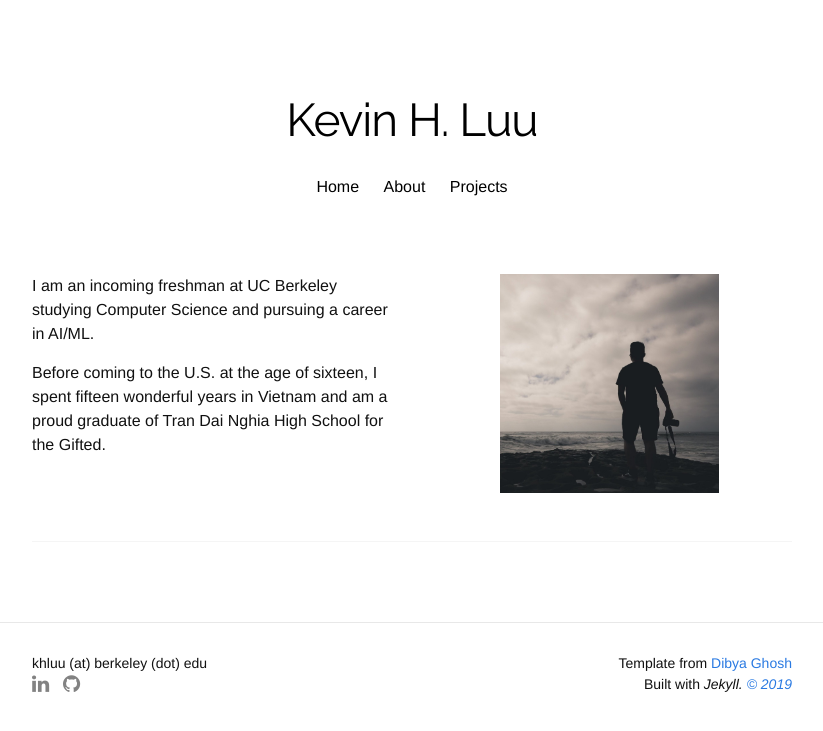
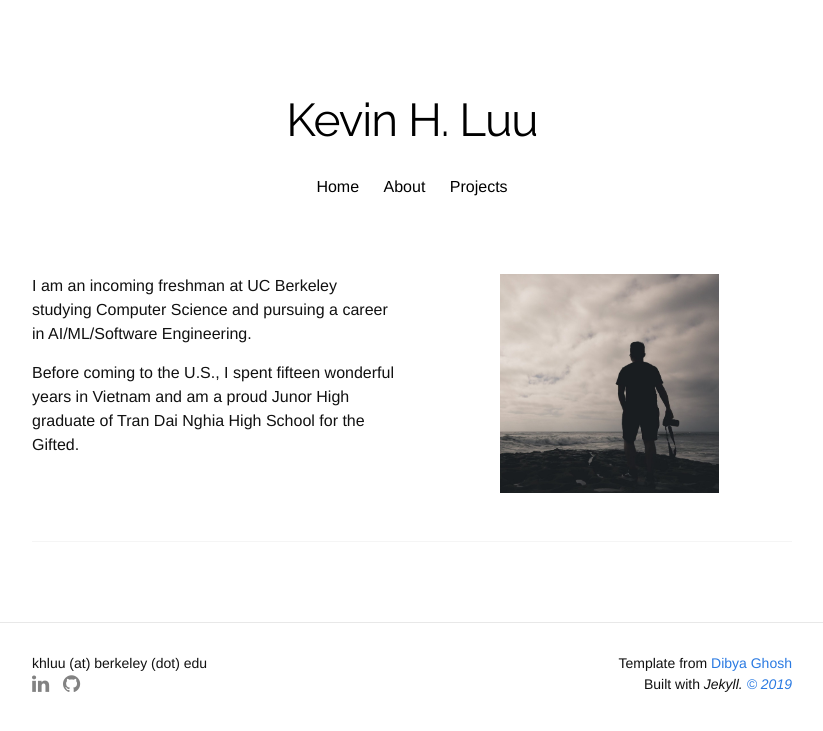
Before and after one commit to khluu/khluu.github.io, a Jekyll site: the page built from index.html, in a window 1280 px wide. Shown: the top 731 px of the page, without its empty margins (228-1051 px from the left). Built offline with Jekyll 4.4.1, drawn with Linux system fonts in a browser that asks for light colours; nearby versions of some CDN libraries; some web fonts are replaced.

Commit message:
update index

```diff
--- a/index.html
+++ b/index.html
@@ -10,9 +10,9 @@ title: "Kevin H. Luu"
     <div class="six columns">
       <!-- <h1 class="page-heading">Hi!</h1> -->
 
-<p> I am an incoming freshman at UC Berkeley studying Computer Science and pursuing a career in AI/ML.</p>
+<p> I am an incoming freshman at UC Berkeley studying Computer Science and pursuing a career in AI/ML/Software Engineering.</p>
 
-<p> Before coming to the U.S. at the age of sixteen, I spent fifteen wonderful years in Vietnam and am a proud graduate of Tran Dai Nghia High School for the Gifted.</p>
+<p> Before coming to the U.S., I spent fifteen wonderful years in Vietnam and am a proud Junor High graduate of Tran Dai Nghia High School for the Gifted.</p>
 
 <script>
 function myFunction() {
```
Also changed, not shown: 1 other file.
